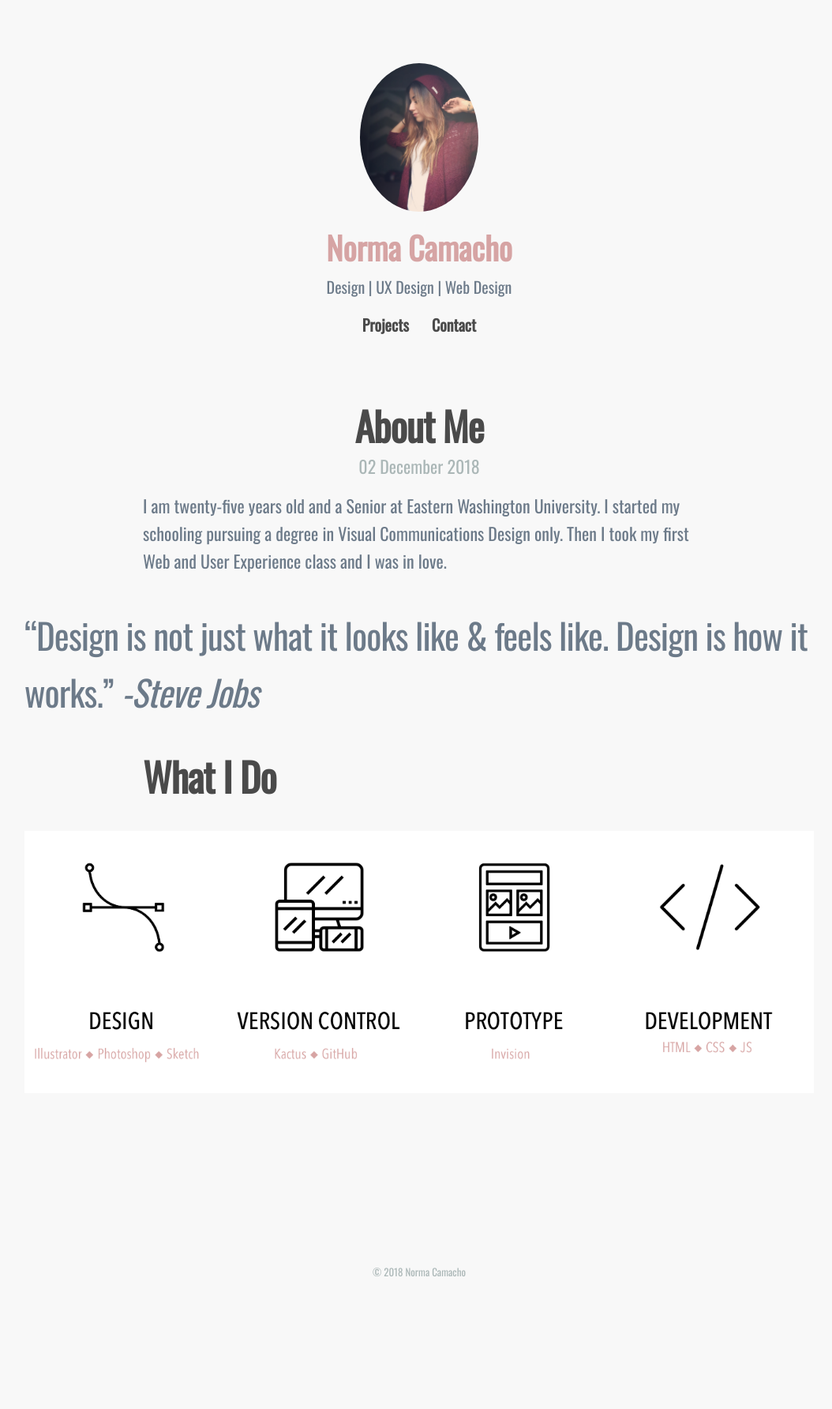
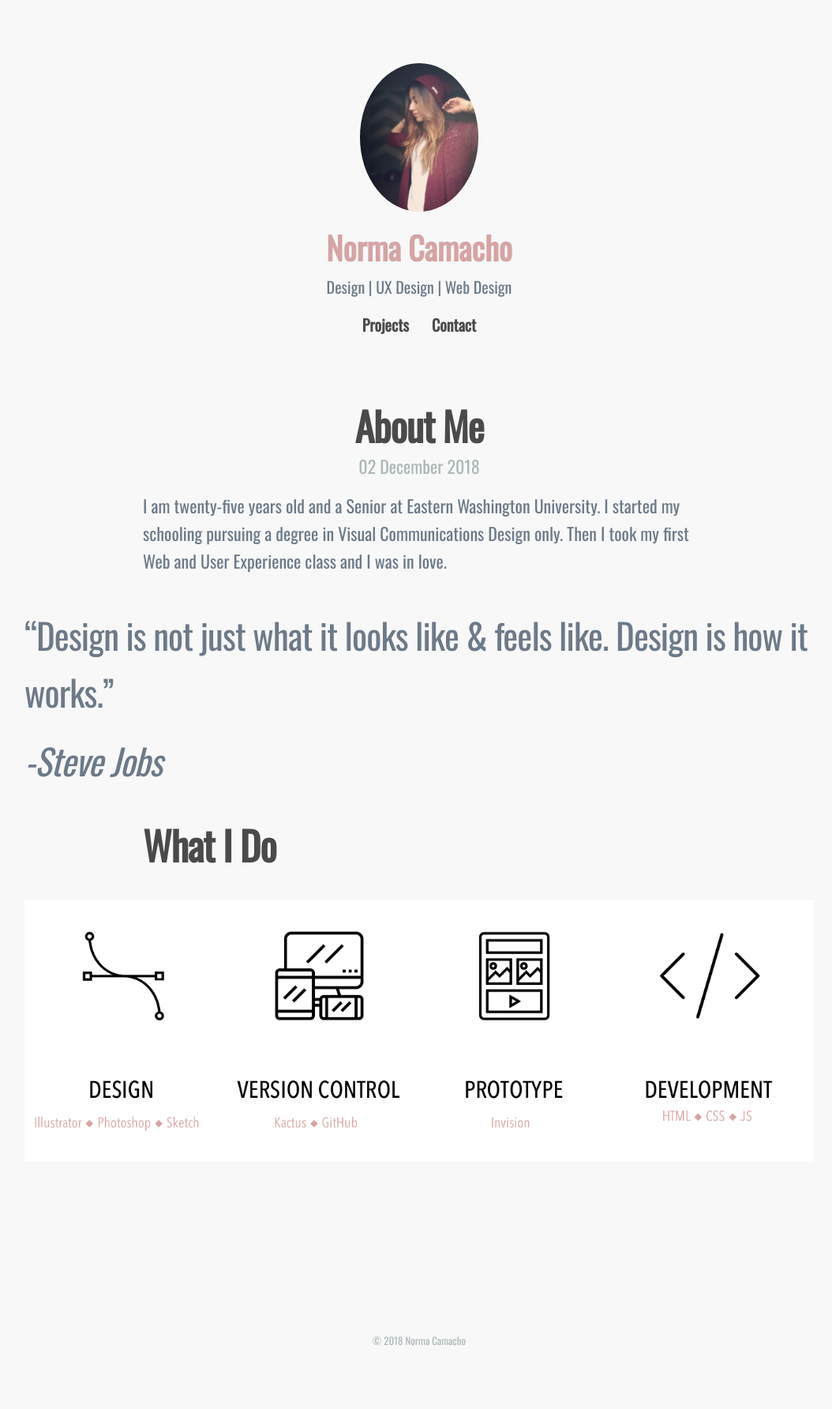
Before and after one commit to noremuhh/noremuhh.github.io, a Jekyll site: the page built from _posts/2018-12-02-about-me.markdown, in a window 1280 px wide. Shown: the whole page at 79% size, without its empty margins (109-1163 px from the left). Built offline with Jekyll 4.4.1, drawn with Linux system fonts in a browser that asks for light colours; nearby versions of some CDN libraries; before the commit the page ends 1697 px from its top, so only the background shows below that.

```diff
--- a/_posts/2018-12-02-about-me.markdown
+++ b/_posts/2018-12-02-about-me.markdown
@@ -6,7 +6,8 @@ date: 2018-12-02 06:35:00 Z
 I am twenty-five years old and a Senior at Eastern Washington University. I started my schooling pursuing a degree in Visual Communications Design only. Then I took my first Web and User Experience class and I was in love.
 
 > "Design is not just what it looks like & feels like. Design is how it works."
-*-Steve Jobs*
+>
+>*-Steve Jobs*
 
 ## What I Do
 
```
